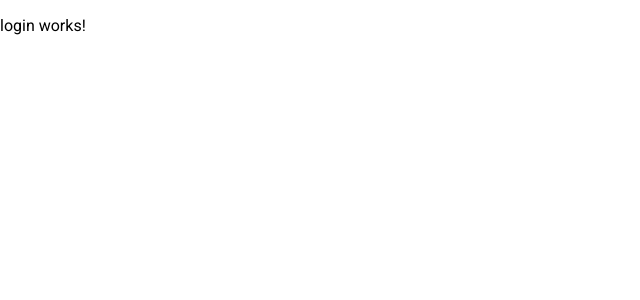
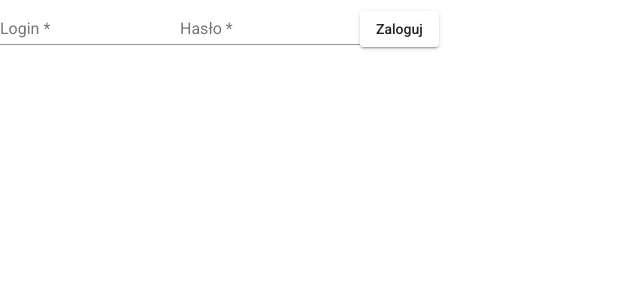
Before and after one commit to PGliw/mafia-angular-client, an Angular app: page /login in a window 1280 px wide. Shown: the top 300 px of the page, without its empty margins (0-640 px from the left). Built offline with nearby package versions, Linux system fonts and the light colour scheme.

Commit message:
Basic login form works

```diff
--- a/src/app/auth.service.ts
+++ b/src/app/auth.service.ts
@@ -17,13 +17,14 @@ export class AuthService {
 
   constructor(private http: HttpClient) { }
 
-  login(user: { login: string, password: string }): Observable<boolean> {
+  signIn(user: { login: string, password: string }): Observable<boolean> {
     return this.http.post<any>(`${this.API_URL}/user/login`, user)
       .pipe(
         tap(tokens => console.log(tokens)),
         mapTo(true),
         catchError(error => {
           alert(error);
+          console.log(error);
           return of(false)
         }
         )
--- a/src/app/login/login.component.html
+++ b/src/app/login/login.component.html
@@ -1 +1,11 @@
-<p>login works!</p>
+<form [formGroup]="form">
+    <mat-form-field>
+        <mat-label>Login</mat-label>
+        <input matInput formControlName="login">
+    </mat-form-field>
+    <mat-form-field>
+        <mat-label>Hasło</mat-label>
+        <input matInput formControlName="password">
+    </mat-form-field>
+    <button mat-raised-button (click)='signIn()'>Zaloguj</button>
+</form>
--- a/src/app/login/login.component.ts
+++ b/src/app/login/login.component.ts
@@ -1,4 +1,14 @@
 import { Component, OnInit } from '@angular/core';
+import { AuthService } from '../auth.service';
+import { FormGroup, FormControl, FormGroupDirective, NgForm, FormBuilder, Validators } from '@angular/forms';
+import { ErrorStateMatcher } from '@angular/material/core';
+
+ //ts
+ export class MyErrorStateMatcher implements ErrorStateMatcher {
+  isErrorState(control: FormControl | null, form: FormGroupDirective | NgForm | null): boolean {
+    return control.touched && control.invalid;
+  }
+}
 
 @Component({
   selector: 'app-login',
@@ -7,9 +17,27 @@ import { Component, OnInit } from '@angular/core';
 })
 export class LoginComponent implements OnInit {
 
-  constructor() { }
+  form: FormGroup
+
+  constructor(private authService: AuthService, private formBuilder: FormBuilder) { }
 
   ngOnInit() {
+    this.form = this.formBuilder.group(
+      {
+        login: [null, [Validators.required]],
+        password: [null, [Validators.required]]
+      }
+    )
+  }
+
+  signIn(){
+    this.form.markAllAsTouched();
+    if(this.form.valid){
+      this.authService.signIn({
+        login: this.form.controls.login.value,
+        password: this.form.controls.password.value
+      }).subscribe();
+    }
   }
 
 }
```
Also changed, not shown: src/app/app.module.ts (+11 -1 lines).
